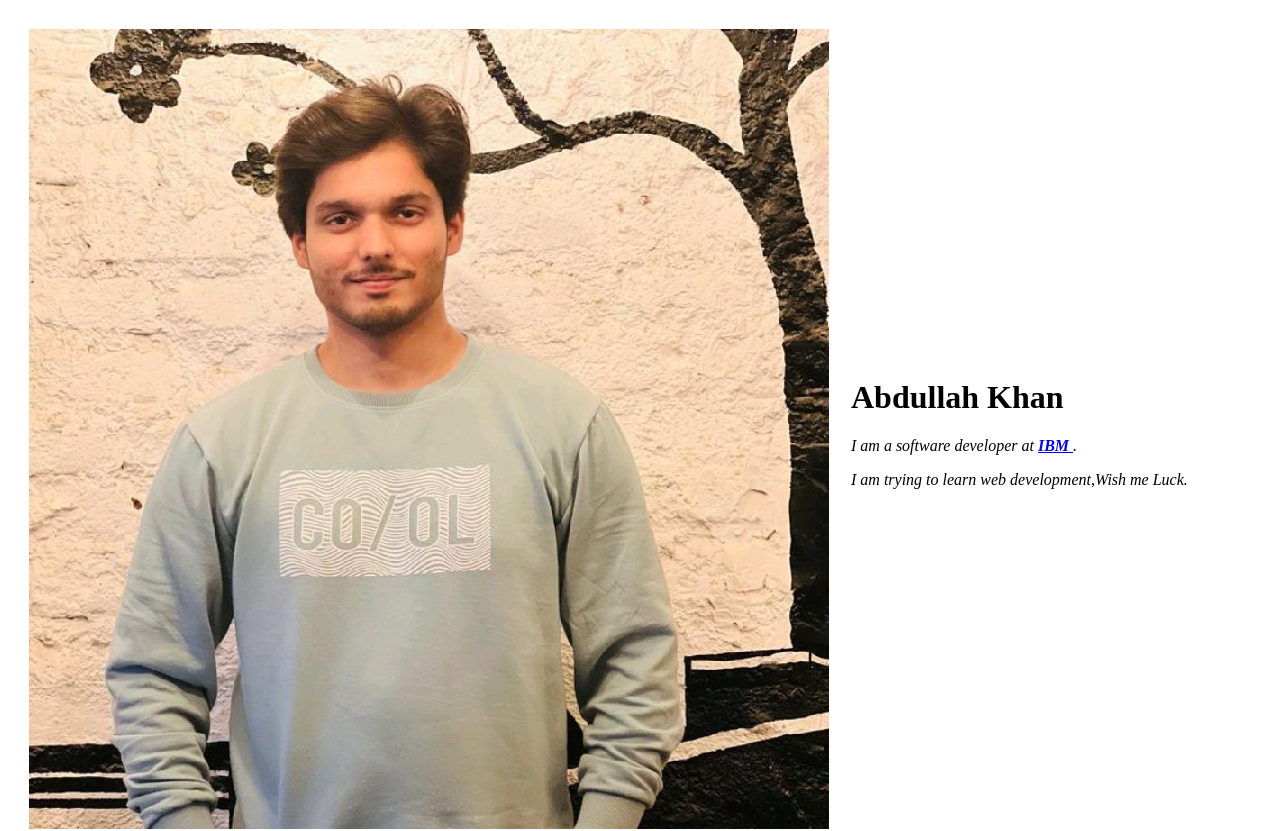
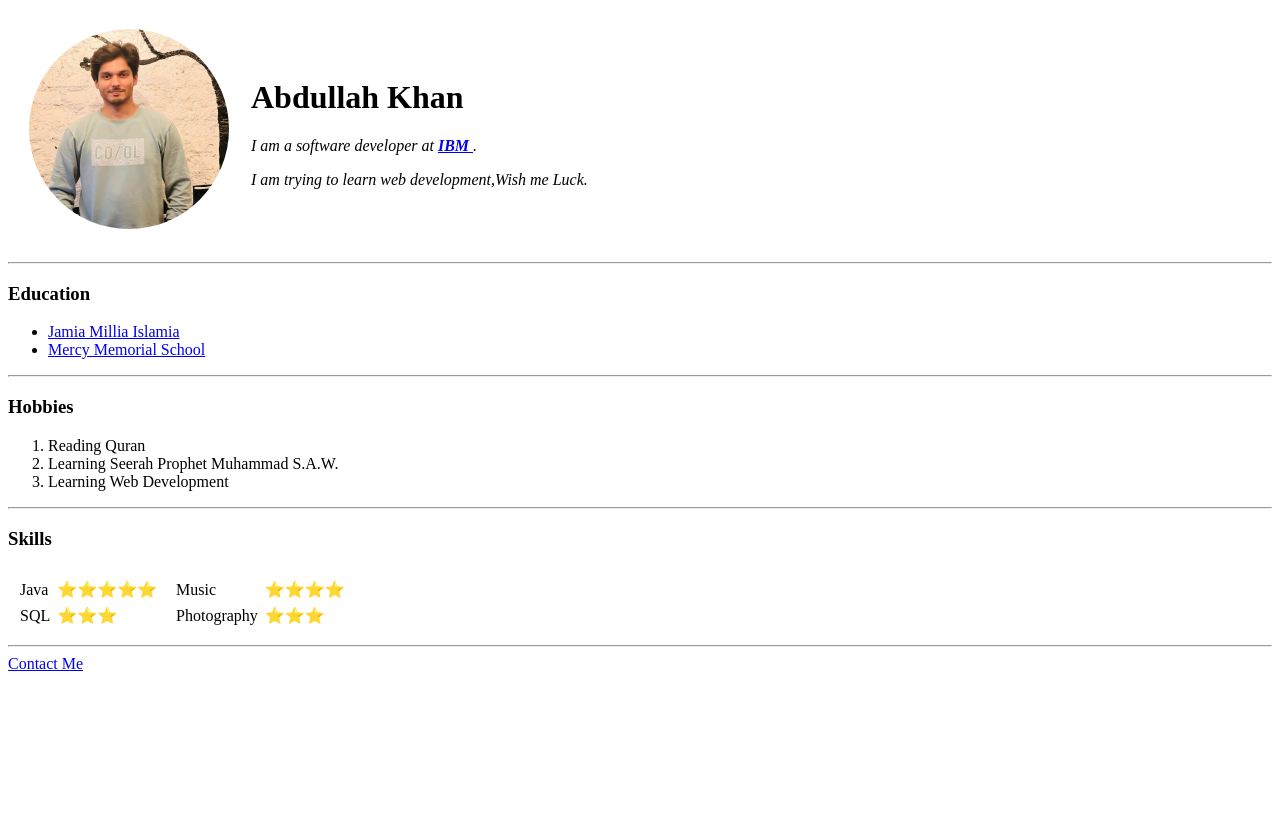
Before and after one commit to AbdullahBarunKhan/CV_HTML_BEGINNER, a plain HTML site: page index.html in a window 1280 px wide. Shown: the top 831 px of the page. After the commit the page ends 800 px from the top, so only its background shows below. Drawn offline with Linux system fonts and the light colour scheme.

Commit message:
Update index.html

```diff
--- a/index.html
+++ b/index.html
@@ -9,7 +9,7 @@
 <body>
   <table cellspacing="20">
     <tr>
-      <td><img styles="height: 200px; border-radius:50%;"src="Abdullah.png" alt="abdullah profile picture"></td>
+      <td><img style="height: 200px; border-radius:50%;"src="Abdullah.png" alt="abdullah profile picture"></td>
       <td>
         <h1>Abdullah Khan</h1>
         <p><em>I am a software developer at <strong><a href="https://www.ibm.com/in-en"> IBM </a></strong>.</em></p>
```
